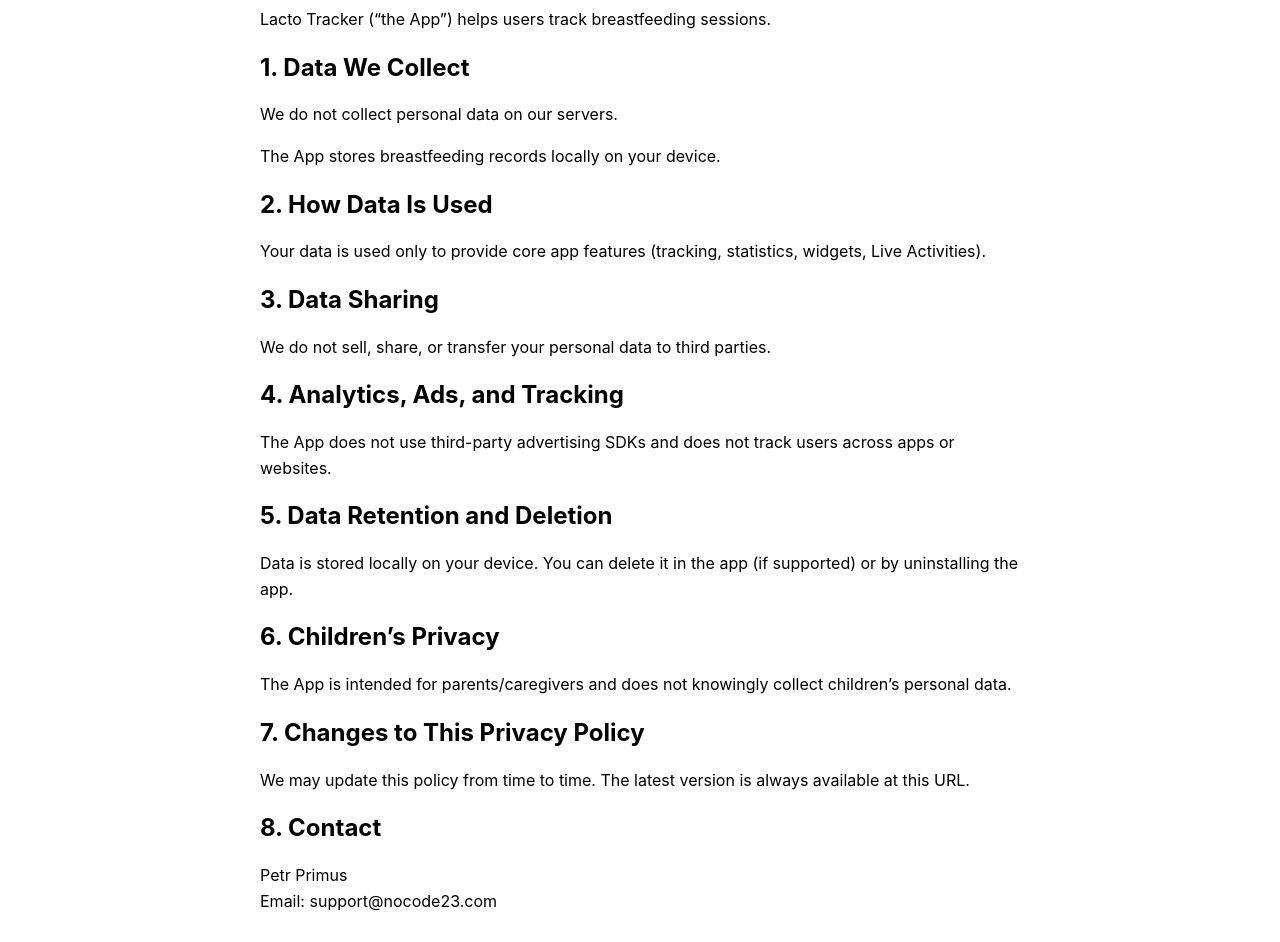
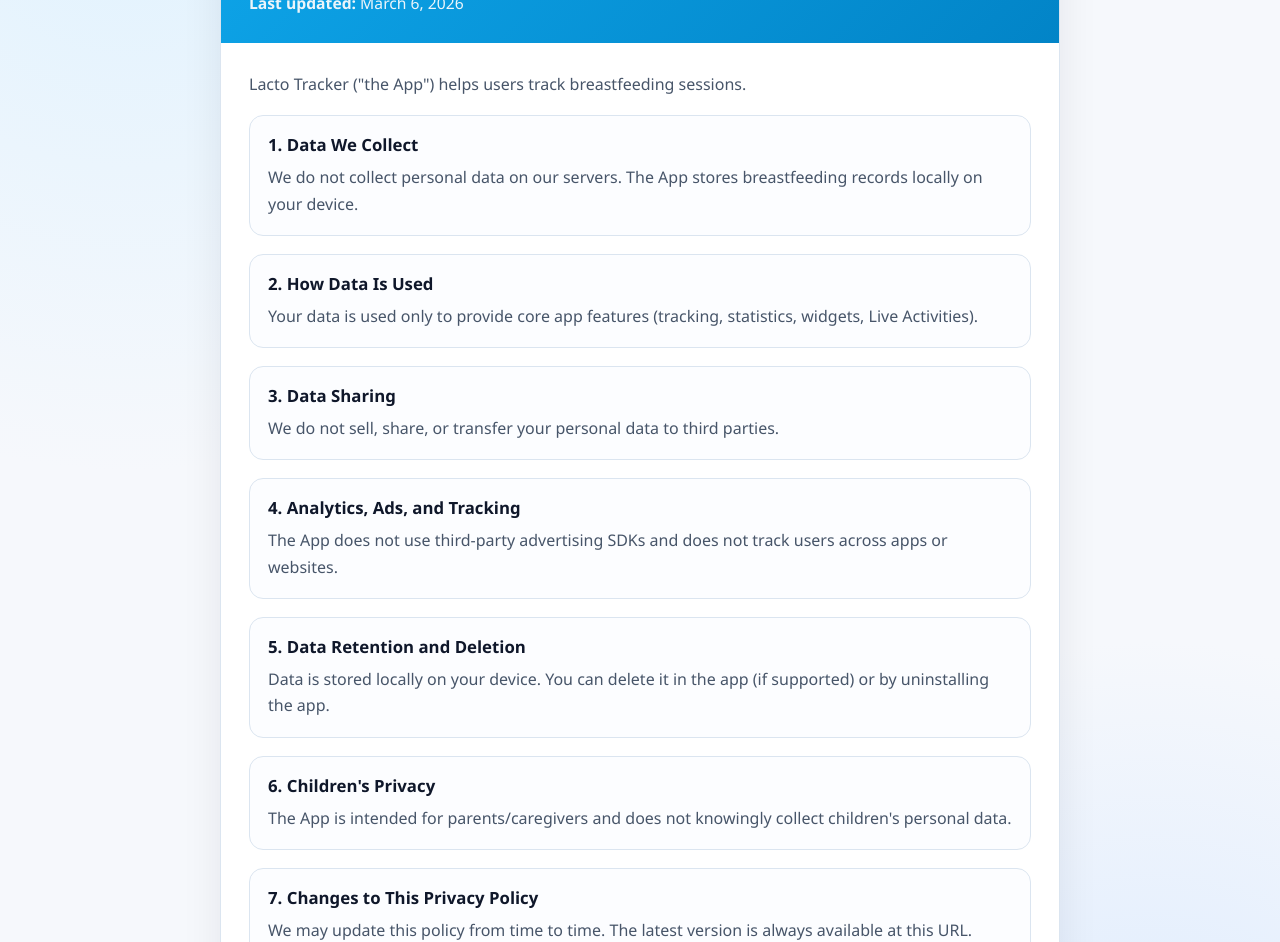
Before and after one commit to nocode23/Lacto-Tracker-legal, a plain HTML site: page index.html in a window 1280 px wide. Shown: the part 136-1078 px from the top of the page. Drawn offline with Linux system fonts and the light colour scheme.

Commit message:
Refactor privacy policy layout and styling

```diff
--- a/index.html
+++ b/index.html
@@ -5,38 +5,171 @@
   <meta name="viewport" content="width=device-width, initial-scale=1" />
   <title>Privacy Policy - Lacto Tracker</title>
   <style>
-    body { max-width: 760px; margin: 40px auto; padding: 0 16px; font-family: -apple-system, BlinkMacSystemFont, Segoe UI, Roboto, sans-serif; line-height: 1.6; }
-    h1, h2 { line-height: 1.25; }
+    :root {
+      --bg: #f6f8fc;
+      --surface: #ffffff;
+      --text: #0f172a;
+      --muted: #475569;
+      --primary: #0ea5e9;
+      --primary-soft: #e0f2fe;
+      --border: #dbe5f0;
+      --shadow: 0 20px 40px rgba(15, 23, 42, 0.08);
+      --radius: 20px;
+    }
+
+    * {
+      box-sizing: border-box;
+    }
+
+    body {
+      margin: 0;
+      min-height: 100vh;
+      font-family: "Avenir Next", "Segoe UI", "SF Pro Text", sans-serif;
+      color: var(--text);
+      background:
+        radial-gradient(circle at 10% 0%, #e0f2fe 0%, transparent 35%),
+        radial-gradient(circle at 90% 100%, #dbeafe 0%, transparent 30%),
+        var(--bg);
+      line-height: 1.65;
+      padding: 32px 16px;
+    }
+
+    .container {
+      max-width: 840px;
+      margin: 0 auto;
+      background: var(--surface);
+      border: 1px solid var(--border);
+      border-radius: var(--radius);
+      box-shadow: var(--shadow);
+      overflow: hidden;
+    }
+
+    .hero {
+      padding: 40px 28px 26px;
+      background: linear-gradient(135deg, #0ea5e9 0%, #0284c7 100%);
+      color: #f8fafc;
+    }
+
+    .hero h1 {
+      margin: 0 0 10px;
+      font-size: clamp(1.7rem, 3.2vw, 2.3rem);
+      line-height: 1.2;
+      letter-spacing: -0.02em;
+    }
+
+    .hero p {
+      margin: 0;
+      opacity: 0.95;
+      font-size: 0.98rem;
+    }
+
+    .content {
+      padding: 28px;
+    }
+
+    .lead {
+      margin-top: 0;
+      color: var(--muted);
+    }
+
+    .section {
+      margin-top: 18px;
+      padding: 18px;
+      border: 1px solid var(--border);
+      border-radius: 14px;
+      background: #fcfdff;
+    }
+
+    .section h2 {
+      margin: 0 0 8px;
+      font-size: 1.05rem;
+      line-height: 1.3;
+    }
+
+    .section p {
+      margin: 0;
+      color: var(--muted);
+    }
+
+    .contact {
+      background: var(--primary-soft);
+      border-color: #bae6fd;
+    }
+
+    a {
+      color: #0369a1;
+      text-decoration: none;
+    }
+
+    a:hover {
+      text-decoration: underline;
+    }
+
+    @media (max-width: 640px) {
+      .hero,
+      .content {
+        padding: 22px 18px;
+      }
+
+      .section {
+        padding: 14px;
+      }
+    }
   </style>
 </head>
 <body>
+  <main class="container">
+    <header class="hero">
       <h1>Privacy Policy for Lacto Tracker</h1>
       <p><strong>Last updated:</strong> March 6, 2026</p>
-  <p>Lacto Tracker (“the App”) helps users track breastfeeding sessions.</p>
+    </header>
 
+    <section class="content">
+      <p class="lead">Lacto Tracker ("the App") helps users track breastfeeding sessions.</p>
+
+      <article class="section">
         <h2>1. Data We Collect</h2>
-  <p>We do not collect personal data on our servers.</p>
-  <p>The App stores breastfeeding records locally on your device.</p>
+        <p>We do not collect personal data on our servers. The App stores breastfeeding records locally on your device.</p>
+      </article>
 
+      <article class="section">
         <h2>2. How Data Is Used</h2>
         <p>Your data is used only to provide core app features (tracking, statistics, widgets, Live Activities).</p>
+      </article>
 
+      <article class="section">
         <h2>3. Data Sharing</h2>
         <p>We do not sell, share, or transfer your personal data to third parties.</p>
+      </article>
 
+      <article class="section">
         <h2>4. Analytics, Ads, and Tracking</h2>
         <p>The App does not use third-party advertising SDKs and does not track users across apps or websites.</p>
+      </article>
 
+      <article class="section">
         <h2>5. Data Retention and Deletion</h2>
         <p>Data is stored locally on your device. You can delete it in the app (if supported) or by uninstalling the app.</p>
+      </article>
 
-  <h2>6. Children’s Privacy</h2>
-  <p>The App is intended for parents/caregivers and does not knowingly collect children’s personal data.</p>
+      <article class="section">
+        <h2>6. Children's Privacy</h2>
+        <p>The App is intended for parents/caregivers and does not knowingly collect children's personal data.</p>
+      </article>
 
+      <article class="section">
         <h2>7. Changes to This Privacy Policy</h2>
         <p>We may update this policy from time to time. The latest version is always available at this URL.</p>
+      </article>
 
+      <article class="section contact">
         <h2>8. Contact</h2>
-  <p>Petr Primus<br>Email: support@nocode23.com</p>
+        <p>
+          Petr Primus<br />
+          Email: <a href="mailto:support@nocode23.com">support@nocode23.com</a>
+        </p>
+      </article>
+    </section>
+  </main>
 </body>
 </html>
```
Lines whose indentation alone changed are shown as unchanged.
